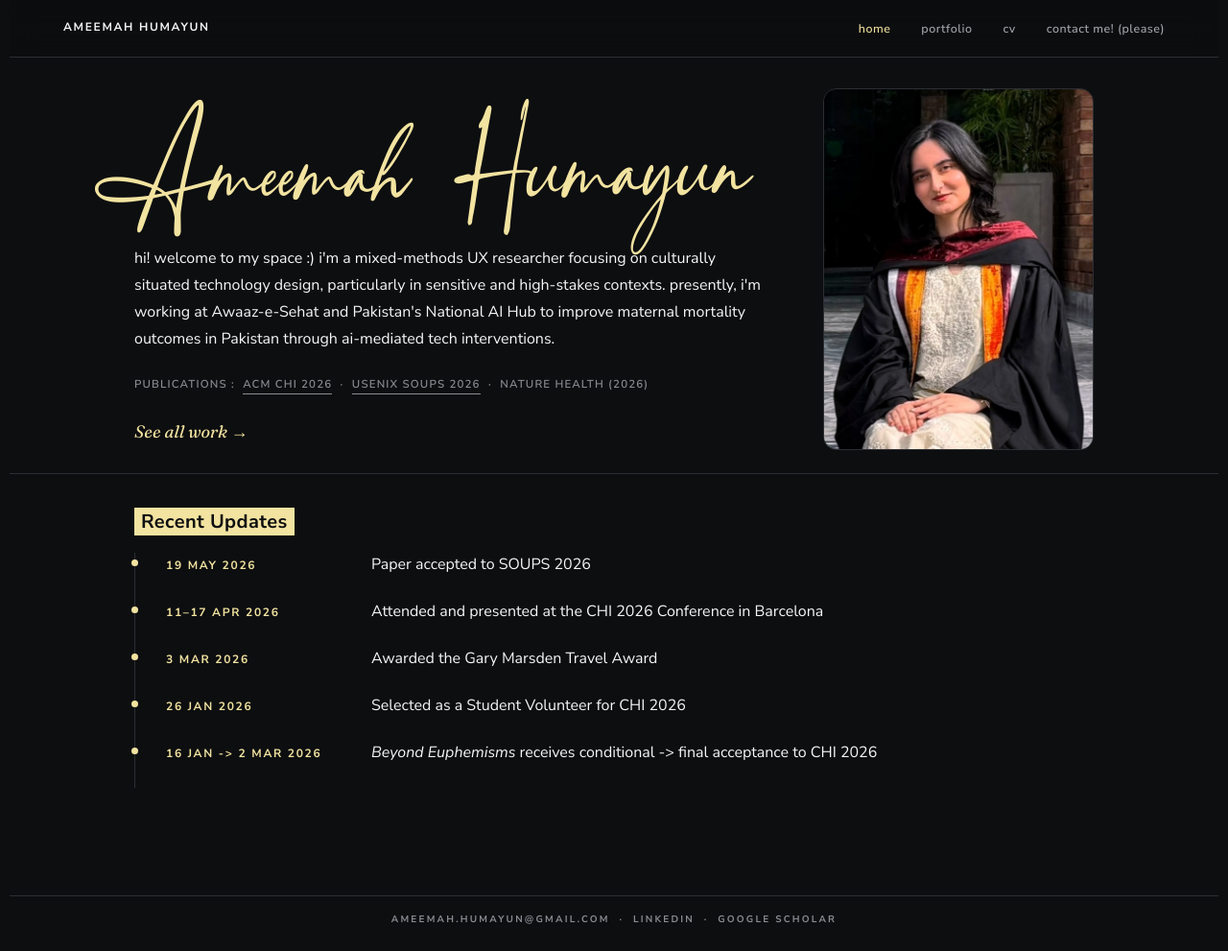
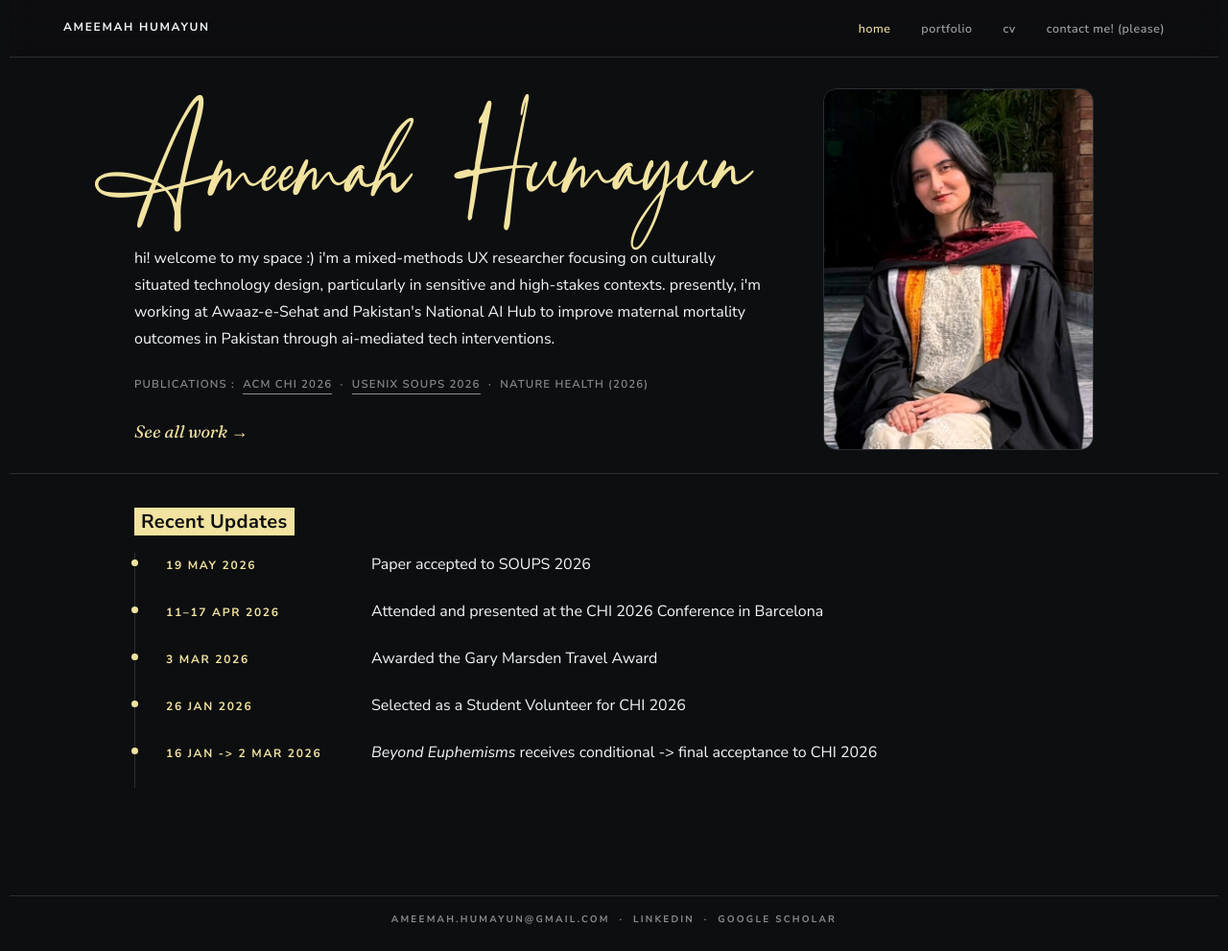
Before and after one commit to ameemahumayun/ameemahumayun.github.io, a Jekyll site: the page built from index.html, in a window 1280 px wide and 991 px high. Shown: the whole window at 96% size. Built offline with Jekyll 4.4.1, drawn with Linux system fonts in a browser that asks for light colours.

Commit message:
Move homepage signature up 5px more

```diff
--- a/assets/css/components.css
+++ b/assets/css/components.css
@@ -845,5 +845,5 @@ details[open] .accordion__icon::after { opacity: 0; }                          /
   pointer-events: none;
   /* Slight upward slant: left edge sits ~3px lower, right edge ~3px
      higher, like a handwritten signature drifting upward. */
-  transform: translateY(-14.5px) rotate(-0.48deg);
+  transform: translateY(-19.5px) rotate(-0.48deg);
 }
```
